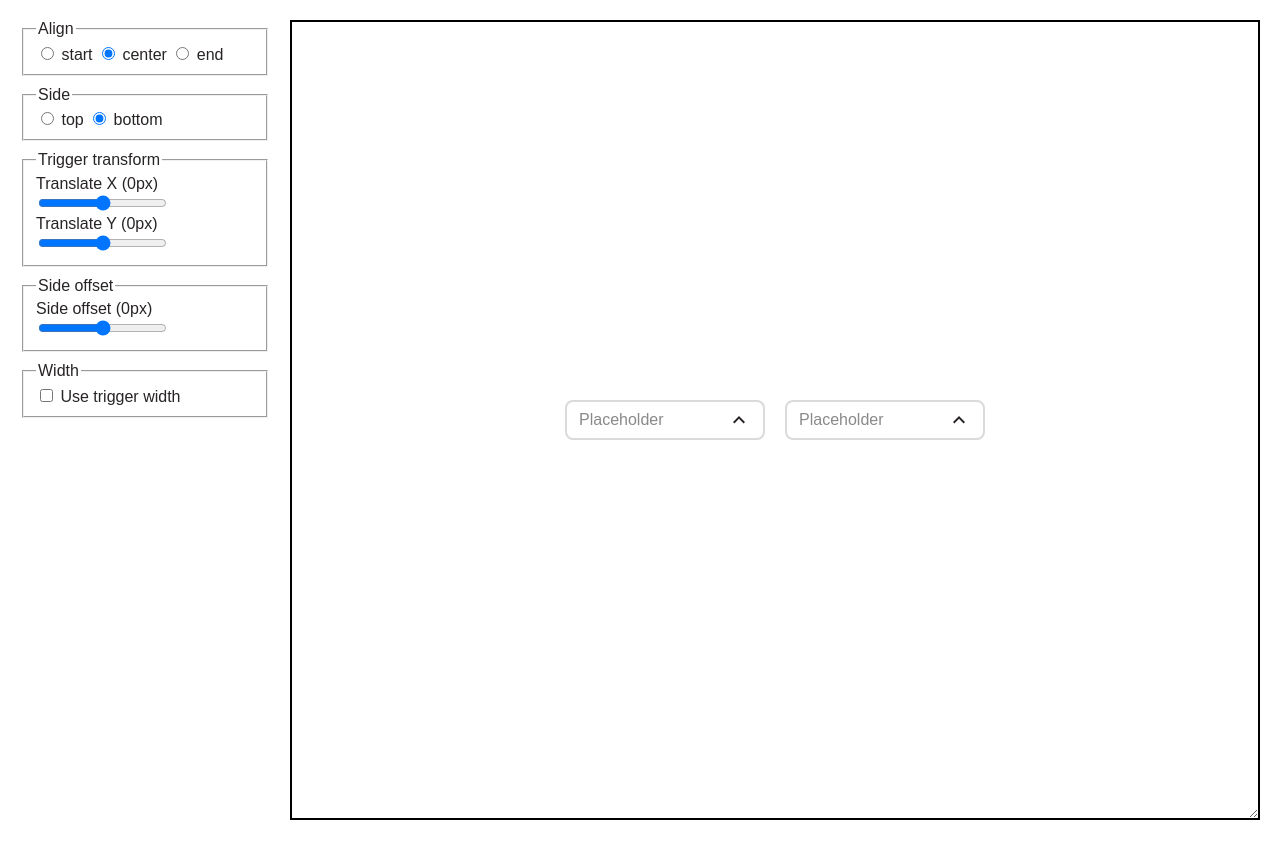
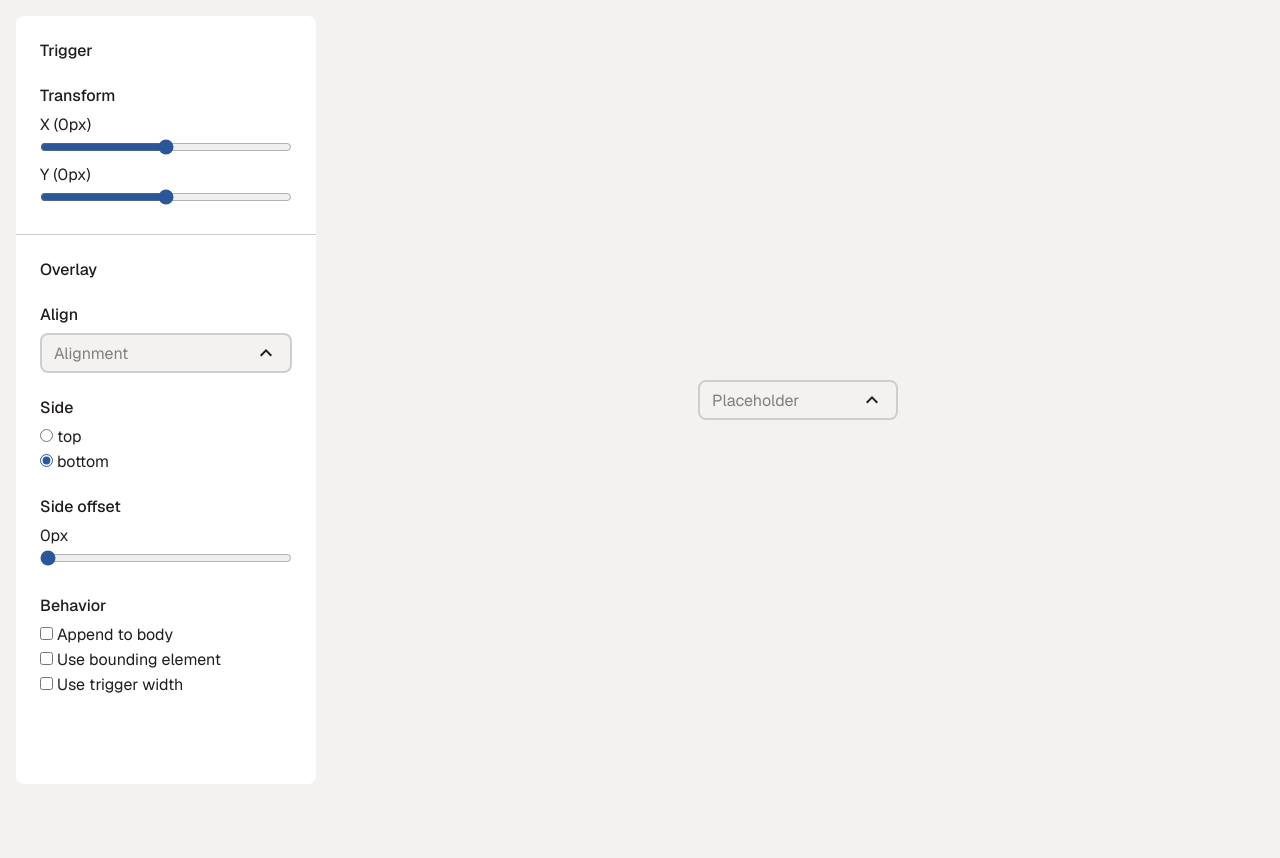
Before and after one commit to pierce-leandata/component-library, an Angular app: page / in a window 1280 px wide. Shown: the top 858 px of the page. Built offline with nearby package versions, Linux system fonts and the light colour scheme.

Commit message:
improve styling

```diff
--- a/src/app/app.html
+++ b/src/app/app.html
@@ -1,19 +1,58 @@
 <main>
-  <div style="display: flex; flex-direction: column; gap: 10px">
+  <div class="controls">
+    <section class="controls__section">
+      <h2>Trigger</h2>
+      <fieldset>
+        <legend>Transform</legend>
+        <label>
+          <span>X ({{ translateX() }}px)</span>
+          <input
+            type="range"
+            min="-100"
+            max="100"
+            step="5"
+            [value]="translateX()"
+            (input)="translateX.set(+$any($event.target).value)"
+          />
+        </label>
+        <label>
+          <span>Y ({{ translateY() }}px)</span>
+          <input
+            type="range"
+            min="-100"
+            max="100"
+            step="5"
+            [value]="translateY()"
+            (input)="translateY.set(+$any($event.target).value)"
+          />
+        </label>
+      </fieldset>
+    </section>
+    <hr />
+    <section class="controls__section">
+      <h2>Overlay</h2>
       <fieldset>
         <legend>Align</legend>
+        <pm-select value="align()">
+          <button pmSelectTrigger>
+            <pm-select-value>Alignment</pm-select-value>
+            <svg
+              pmSelectTriggerIcon
+              xmlns="http://www.w3.org/2000/svg"
+              width="32"
+              height="32"
+              viewBox="0 0 24 24"
+            >
+              <!-- Icon from Google Material Icons by Material Design Authors - https://github.com/material-icons/material-icons/blob/master/LICENSE -->
+              <path fill="currentColor" d="M7.41 15.41L12 10.83l4.59 4.58L18 14l-6-6l-6 6z" />
+            </svg>
+          </button>
+          <pm-select-overlay>
             @for (option of alignOptions; track option) {
-        <label>
-          <input
-            type="radio"
-            name="align"
-            [value]="option"
-            [checked]="align() === option"
-            (change)="align.set(option)"
-          />
-          {{ option }}
-        </label>
+              <li pmSelectItem [value]="option">{{ option }}</li>
             }
+          </pm-select-overlay>
+        </pm-select>
       </fieldset>
 
       <fieldset>
@@ -33,40 +72,14 @@
       </fieldset>
 
       <fieldset>
-      <legend>Trigger transform</legend>
+        <legend>Side offset</legend>
         <label>
-        <span>Translate X ({{ translateX() }}px)</span>
+          <span>{{ sideOffset() }}px</span>
           <input
             type="range"
-          min="-100"
-          max="100"
-          step="5"
-          [value]="translateX()"
-          (input)="translateX.set(+$any($event.target).value)"
-        />
-      </label>
-      <label>
-        <span>Translate Y ({{ translateY() }}px)</span>
-        <input
-          type="range"
-          min="-100"
-          max="100"
-          step="5"
-          [value]="translateY()"
-          (input)="translateY.set(+$any($event.target).value)"
-        />
-      </label>
-    </fieldset>
-
-    <fieldset>
-      <legend>Side offset</legend>
-      <label>
-        <span>Side offset ({{ sideOffset() }}px)</span>
-        <input
-          type="range"
-          min="-50"
-          max="50"
-          step="5"
+            min="0"
+            max="20"
+            step="1"
             [value]="sideOffset()"
             (input)="sideOffset.set(+$any($event.target).value)"
           />
@@ -74,7 +87,23 @@
       </fieldset>
 
       <fieldset>
-      <legend>Width</legend>
+        <legend>Behavior</legend>
+        <label>
+          <input
+            type="checkbox"
+            [checked]="appendToBody()"
+            (change)="appendToBody.set($any($event.target).checked)"
+          />
+          Append to body
+        </label>
+        <label>
+          <input
+            type="checkbox"
+            [checked]="useBoundingElement()"
+            (change)="useBoundingElement.set($any($event.target).checked)"
+          />
+          Use bounding element
+        </label>
         <label>
           <input
             type="checkbox"
@@ -84,9 +113,10 @@
           Use trigger width
         </label>
       </fieldset>
+    </section>
   </div>
 
-  <div #bounds class="bounds">
+  <div #bounds class="bounds" [class.bounds--active]="useBoundingElement()">
     <pm-select>
       <button pmSelectTrigger [style.transform]="triggerTransform()">
         <pm-select-value> Placeholder </pm-select-value>
@@ -105,57 +135,8 @@
         [align]="align()"
         [side]="side()"
         [sideOffset]="sideOffset()"
-        [appendToBody]="true"
-      >
-        @for (group of optionGroups; track group.name) {
-          <ul pmSelectItemGroup>
-            <li pmSelectItemGroupLabel>{{ group.name }}</li>
-            @for (option of group.options; track option.value) {
-              <li pmSelectItem [value]="option.value">{{ option.label }}</li>
-            }
-          </ul>
-        }
-        <ul pmSelectItemGroup>
-          <li pmSelectItemGroupLabel>Rich HTML</li>
-          <li pmSelectItem value="rich-bold"><b>Bold</b> item</li>
-          <li pmSelectItem value="rich-italic"><i>Italic</i> item</li>
-          <li pmSelectItem value="rich-classes">
-            <span class="rich-row">
-              <span class="rich-dot"></span>
-              <span>With <b>classes</b></span>
-            </span>
-          </li>
-          <li pmSelectItem value="rich-template">
-            <ng-container *ngTemplateOutlet="template"></ng-container>
-          </li>
-          <li pmSelectItem value="rich-nested">
-            <span>
-              nested
-              <b>elems <i>work!</i></b>
-            </span>
-          </li>
-        </ul>
-      </pm-select-overlay>
-    </pm-select>
-    <pm-select>
-      <button pmSelectTrigger [style.transform]="triggerTransform()">
-        <pm-select-value> Placeholder </pm-select-value>
-        <svg
-          pmSelectTriggerIcon
-          xmlns="http://www.w3.org/2000/svg"
-          width="32"
-          height="32"
-          viewBox="0 0 24 24"
-        >
-          <!-- Icon from Google Material Icons by Material Design Authors - https://github.com/material-icons/material-icons/blob/master/LICENSE -->
-          <path fill="currentColor" d="M7.41 15.41L12 10.83l4.59 4.58L18 14l-6-6l-6 6z" />
-        </svg>
-      </button>
-      <pm-select-overlay
-        [align]="align()"
-        [side]="side()"
-        [sideOffset]="sideOffset()"
-        [appendToBody]="false"
+        [appendToBody]="appendToBody()"
+        [boundingElement]="useBoundingElement() ? bounds : undefined"
       >
         @for (group of optionGroups; track group.name) {
           <ul pmSelectItemGroup>
--- a/src/app/app.scss
+++ b/src/app/app.scss
@@ -1,17 +1,22 @@
+@use '@styles/variables.scss' as *;
+
+$breakpoint-md: 768px;
+
 main {
-  padding: 20px;
-  min-height: 1000px;
+  padding: 16px;
   display: grid;
   grid-template-columns: 1fr;
-  gap: 20px;
+  gap: 16px;
 
-  @media screen and (min-width: 768px) {
-    grid-template-columns: 250px minmax(0, 1fr);
+  @media screen and (min-width: $breakpoint-md) {
+    grid-template-columns: 300px minmax(0, 1fr);
+    min-height: 200vh;
   }
 }
 
 ::ng-deep {
-  body:has(pm-app-root.use-trigger-width) [data-select-overlay] {
+  body:has(pm-app-root.use-trigger-width) .bounds [data-select-overlay],
+  .controls [data-select-overlay] {
     width: var(--pm-select-trigger-width);
   }
 
@@ -31,22 +36,81 @@ main {
 }
 
 .bounds {
-  width: 100%;
-  height: 800px;
-  border: 2px solid black;
-  display: flex;
-  align-items: center;
-  justify-content: center;
-  gap: 20px;
-  overflow: hidden;
-  resize: both;
+  border: 2px solid transparent;
+  border-radius: 8px;
+  display: grid;
+  place-items: center;
+  padding-block: 300px;
+
+  @media screen and (min-width: $breakpoint-md) {
+    max-width: 100%;
+    max-height: 100%;
+    padding-block: 0;
+
+    &:not(.bounds--active) {
+      width: 100% !important;
+      height: calc(100vh - 32px) !important;
+    }
+
+    &--active {
+      width: 100%;
+      height: calc(100vh - 32px);
+      overflow: hidden;
+    }
+  }
+
+  &--active {
+    border-color: $border;
+    resize: both;
+  }
 
   pm-select {
-    flex: 1;
+    width: 100%;
     max-width: 200px;
   }
 }
 
-.after::after {
-  content: 'after content';
+.controls {
+  background: $surface-bg;
+  border-radius: 8px;
+
+  @media screen and (min-width: $breakpoint-md) {
+    position: sticky;
+    top: 16px;
+    height: calc(100vh - 32px);
+  }
+
+  hr {
+    margin: 0;
+    border: 0;
+    background: $border;
+    height: 1px;
+  }
+
+  &__section {
+    display: flex;
+    flex-direction: column;
+    gap: 24px;
+    padding: 24px;
+
+    h2 {
+      font-weight: 500;
+    }
+
+    fieldset {
+      display: flex;
+      flex-direction: column;
+      gap: 4px;
+
+      legend {
+        font-weight: 500;
+        padding-bottom: 8px;
+      }
+
+      input[type='range'] {
+        width: 100%;
+        margin-top: 4px;
+      }
+    }
+  }
 }
--- a/src/app/app.ts
+++ b/src/app/app.ts
@@ -43,6 +43,9 @@ export class App {
   protected sideOffset = signal(0)
 
   protected useTriggerWidth = signal(false)
+
+  protected appendToBody = signal(false)
+  protected useBoundingElement = signal(false)
 
   protected triggerTransform = computed(
     () => `translate(${this.translateX()}px, ${this.translateY()}px)`,
--- a/src/components/select/select-overlay/select-overlay.ts
+++ b/src/components/select/select-overlay/select-overlay.ts
@@ -42,9 +42,7 @@ export class SelectOverlayComponent {
   sideOffset = input(0)
   /**
    * What element to use as the bounds of the overlay.
-   * The overlay will still be kept on-screen when possible.
-   *
-   * @default <html>
+   * If not provided, the overlay will be kept on-screen when possible.
    */
   boundingElement = input<HTMLElement>()
   /**
--- a/src/styles/base.scss
+++ b/src/styles/base.scss
@@ -1,29 +1,27 @@
-$bg: white;
-$fg: #222;
-$primary: #00659f;
-$text: color-mix(in oklch, $primary 5%, $fg);
-$border: color-mix(in oklch, $text 15%, $bg);
-$placeholder: color-mix(in oklch, $text 50%, $bg);
-$bg-overlay: color-mix(in oklch, $primary 5%, $bg);
+@use 'variables' as *;
 
-body {
-  font-family: sans-serif;
+@import url('https://fonts.googleapis.com/css2?family=Geist:ital,wght@0,100..900;1,100..900&display=swap');
+
+:root {
+  font-family: 'Geist', sans-serif;
   background-color: $bg;
-  color: $text;
+  color: $fg;
+  color-scheme: light dark;
+  accent-color: $primary;
 }
 
-*:focus {
-  outline: 2px solid $primary;
-  outline-offset: -2px;
+*:focus-visible {
+  outline: 2px auto $primary;
 }
 
 [data-select-overlay] {
   width: 180px;
   padding: 4px;
-  background: $bg-overlay;
+  background: $overlay-bg;
   border-radius: 8px;
   max-height: 280px;
   overflow: auto;
+  box-shadow: 2px 3px 8px $shadow;
   transition:
     opacity 0.1s cubic-bezier(0.215, 0.61, 0.355, 1),
     scale 0.1s cubic-bezier(0.215, 0.61, 0.355, 1);
@@ -41,6 +39,10 @@ body {
     opacity: 1;
     scale: 1;
   }
+
+  // &[data-state='closed'] {
+  //   transition-duration: 10000s;
+  // }
 
   &[data-align='start'][data-side='top'] {
     transform-origin: bottom left;
@@ -75,12 +77,17 @@ body {
   height: 40px;
   border-radius: 8px;
   border: 2px solid $border;
+  background: $bg;
   padding-inline: 12px;
   display: flex;
   align-items: center;
   gap: 8px;
   cursor: pointer;
   width: 100%;
+
+  &:focus-visible {
+    background: $focus-bg;
+  }
 }
 
 [data-select-trigger-icon] {
@@ -115,7 +122,7 @@ pm-select-value {
   min-height: 32px;
   display: flex;
   align-items: center;
-  color: color-mix(in oklch, black 45%, $bg-overlay);
+  color: color-mix(in oklch, $fg 50%, $overlay-bg);
   font-size: 0.875rem;
 }
 
@@ -126,11 +133,11 @@ pm-select-value {
   align-items: center;
   gap: 8px;
   border-radius: 4px;
-  color: color-mix(in oklch, black 60%, $bg-overlay);
+  color: color-mix(in oklch, $fg 80%, $overlay-bg);
   cursor: pointer;
 
   &[data-focused='true'] {
-    background-color: color-mix(in oklch, $primary 10%, $bg-overlay);
+    background-color: color-mix(in oklch, $primary 10%, $overlay-bg);
   }
 
   &[data-selected='true'] {
--- a/src/styles/reset.scss
+++ b/src/styles/reset.scss
@@ -24,15 +24,24 @@ h5,
 h6 {
   font-weight: inherit;
   font-size: inherit;
+  margin: 0;
 }
 
 ul,
 ol,
-p {
+p,
+fieldset,
+legend,
+input {
   margin: 0;
   padding: 0;
 }
 
-span {
+fieldset {
+  border: none;
+}
+
+span,
+label {
   display: block;
 }
--- /dev/null
+++ b/src/styles/variables.scss
@@ -0,0 +1,10 @@
+$primary: light-dark(#2b5798, #7aafff);
+$fg: color-mix(in oklch, $primary 5%, light-dark(#1b1b1b, #f7f7f7));
+$bg: color-mix(in oklch, $primary 3%, light-dark(#f7f7f7, #1b1b1b));
+$border: color-mix(in oklch, $fg 15%, $bg);
+$placeholder: color-mix(in oklch, $fg 50%, $bg);
+$overlay-bg: color-mix(in oklch, $primary 8%, $bg);
+$surface-bg: light-dark(white, #161616);
+$shadow: light-dark(rgba(0, 0, 0, 0.03), rgba(0, 0, 0, 0.15));
+$focus-bg: color-mix(in oklch, $primary 10%, $bg);
+$label: color-mix(in oklch, $fg 65%, $bg);
--- a/src/utils/positioning.ts
+++ b/src/utils/positioning.ts
@@ -64,7 +64,7 @@ export function getOverlayPosition({
   appendToBody?: boolean
   /**
    * What element to use as the bounds of the overlay.
-   * The overlay will still be kept on-screen when possible.
+   * If not provided, the overlay will be kept on-screen when possible.
    */
   boundingElement?: HTMLElement
 }): OverlayPosition<VerticalSide> {
```
Lines whose indentation alone changed are shown as unchanged.
